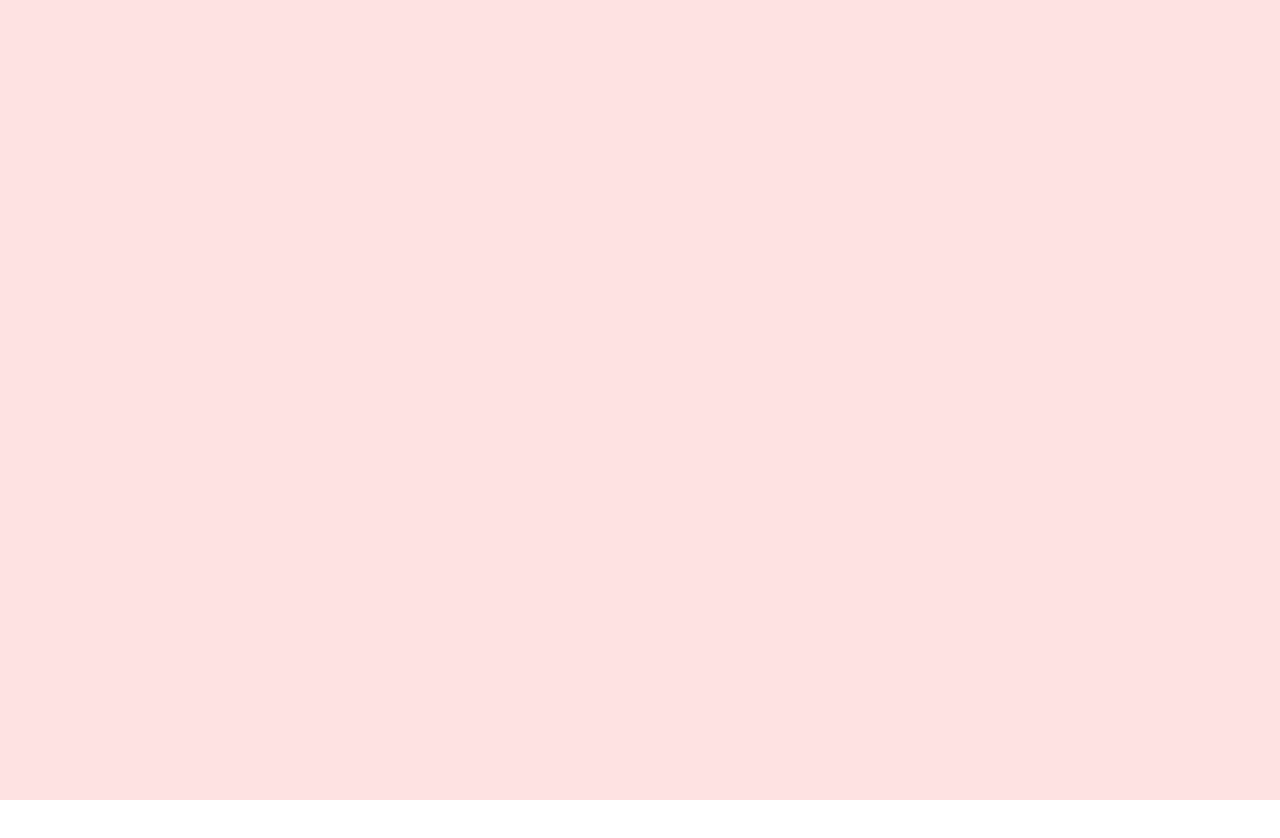
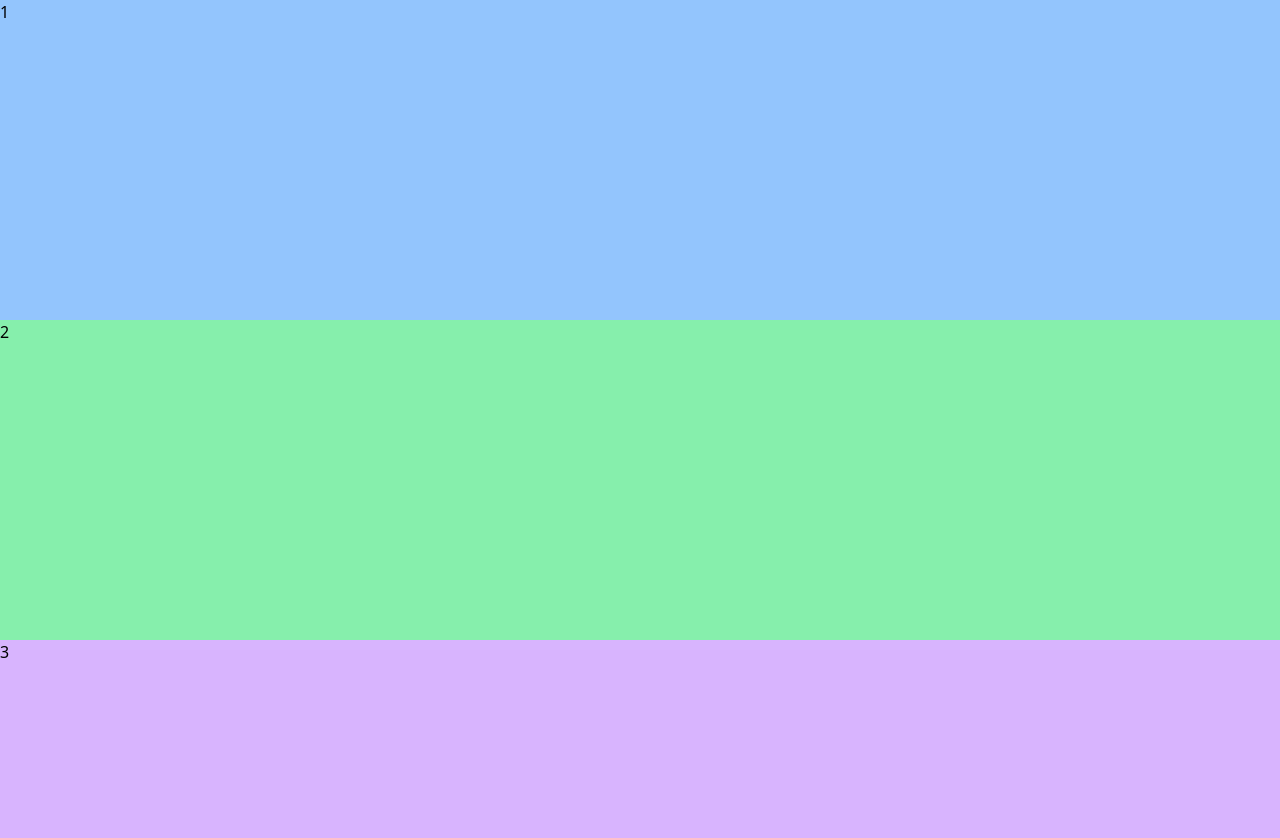
Before and after one commit to seon-2/bcs-part2-react, a React (Create React App) app in the folder dapp-03-31/: page / in a window 1280 px wide. Shown: the top 838 px of the page. Before the commit the page ends 800 px from the top, so only its background shows below. Built offline with nearby package versions, Linux system fonts and the light colour scheme.

Commit message:
💄 [design] 화면 3부분으로 나누기

```diff
--- a/dapp-03-31/src/App.jsx
+++ b/dapp-03-31/src/App.jsx
@@ -1,6 +1,34 @@
 function App() {
   return (
-    <div className="bg-red-100 min-h-screen flex flex-col justify-center items-center"></div>
+    <div className="bg-red-100 min-h-screen flex flex-col justify-center items-center">
+      <div className="bg-blue-300 w-full h-80">
+        {/*  */}
+        {/*  */}
+        {/*  */}
+        {/*  */}1{/*  */}
+        {/*  */}
+        {/*  */}
+        {/*  */}
+      </div>
+      <div className="bg-green-300 w-full h-80">
+        {/*  */}
+        {/*  */}
+        {/*  */}
+        {/*  */}2{/*  */}
+        {/*  */}
+        {/*  */}
+        {/*  */}
+      </div>
+      <div className="bg-purple-300 w-full h-80">
+        {/*  */}
+        {/*  */}
+        {/*  */}
+        {/*  */}3{/*  */}
+        {/*  */}
+        {/*  */}
+        {/*  */}
+      </div>
+    </div>
   );
 }
 
```
